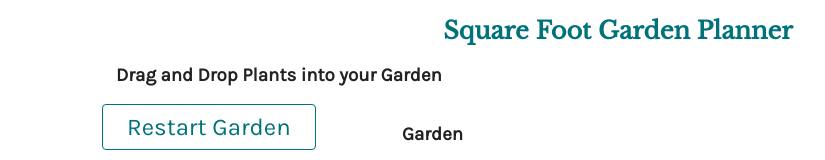
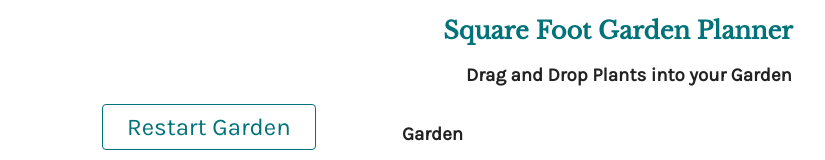
Before and after one commit to jessecalton/sqftgrdn, a Vue app: page /draggable in a window 1280 px wide. Shown: the top 160 px of the page, without its empty margins (22-847 px from the left). Built offline with nearby package versions, Linux system fonts and the light colour scheme.

Commit message:
fixed header padding for draggable

```diff
--- a/src/components/DraggableList.vue
+++ b/src/components/DraggableList.vue
@@ -200,7 +200,7 @@ $green_01: #00727a;
 }
 
 .header {
-    padding-left: 130px;
+    padding-left: 480px;
 }
 
 .list-group-item {
```
